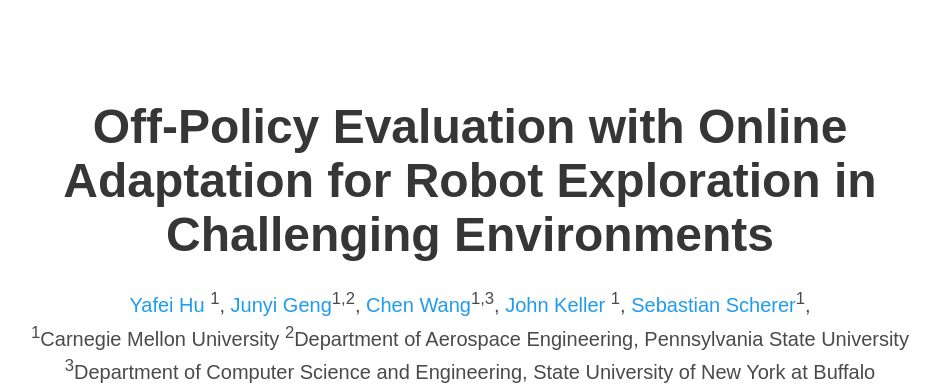
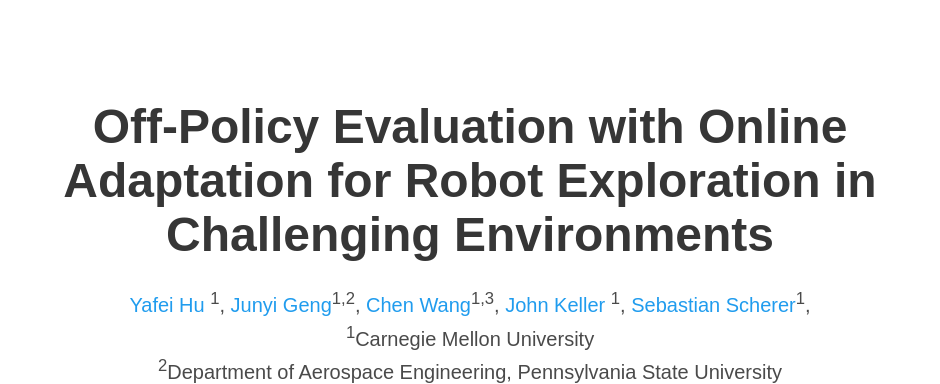
Before and after one commit to JeffreyYH/OPEExp, a plain HTML site: page index.html in a window 1280 px wide. Shown: the top 384 px of the page, without its empty margins (170-1110 px from the left). Drawn offline with nearby package versions, Linux system fonts and the light colour scheme; some icons are missing; a web font is replaced by a local one.

Commit message:
index.html

```diff
--- a/index.html
+++ b/index.html
@@ -108,8 +108,8 @@
           </div>
 
           <div class="is-size-5 publication-authors">
-            <span class="author-block"><sup>1</sup>Carnegie Mellon University</span>
-            <span class="author-block"><sup>2</sup>Department of Aerospace Engineering, Pennsylvania State University</span>
+            <span class="author-block"><sup>1</sup>Carnegie Mellon University</span> <br>
+            <span class="author-block"><sup>2</sup>Department of Aerospace Engineering, Pennsylvania State University</span> <br>
             <span class="author-block"><sup>3</sup>Department of Computer Science and Engineering, State University of New York at Buffalo</span>
           </div>
 
```
